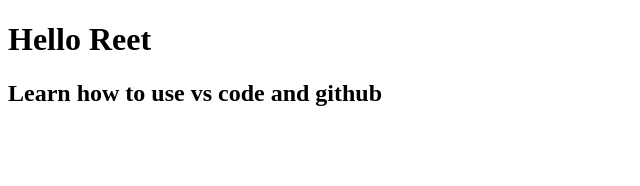
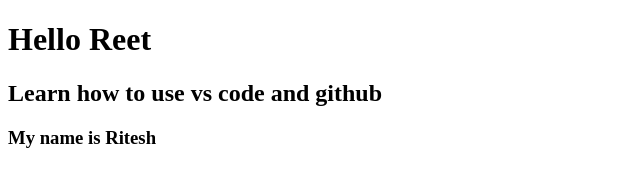
Before and after one commit to Reet-Ace/ritesh-git, a plain HTML site: page index.html in a window 1280 px wide. Shown: the whole page, without its empty margins (0-640 px from the left). Drawn offline with Linux system fonts and the light colour scheme.

Commit message:
Entering name

```diff
--- a/index.html
+++ b/index.html
@@ -6,5 +6,6 @@
     <body>
         <h1>Hello Reet</h1>
         <h2>Learn how to use vs code and github</h2>
+        <h3>My name is Ritesh</h3>
     </body>
     </html>
```
